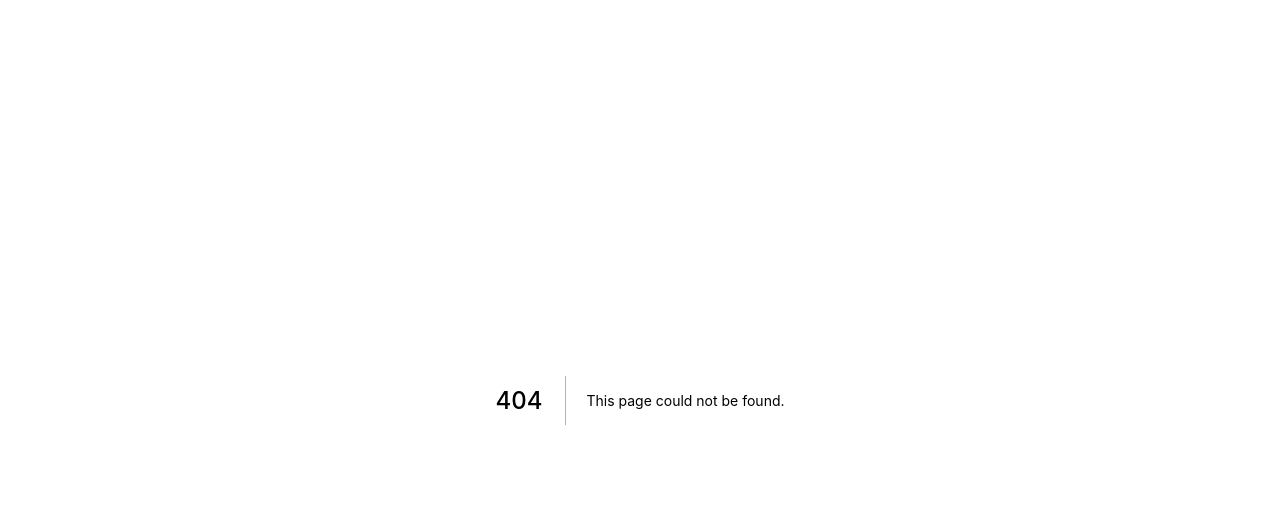
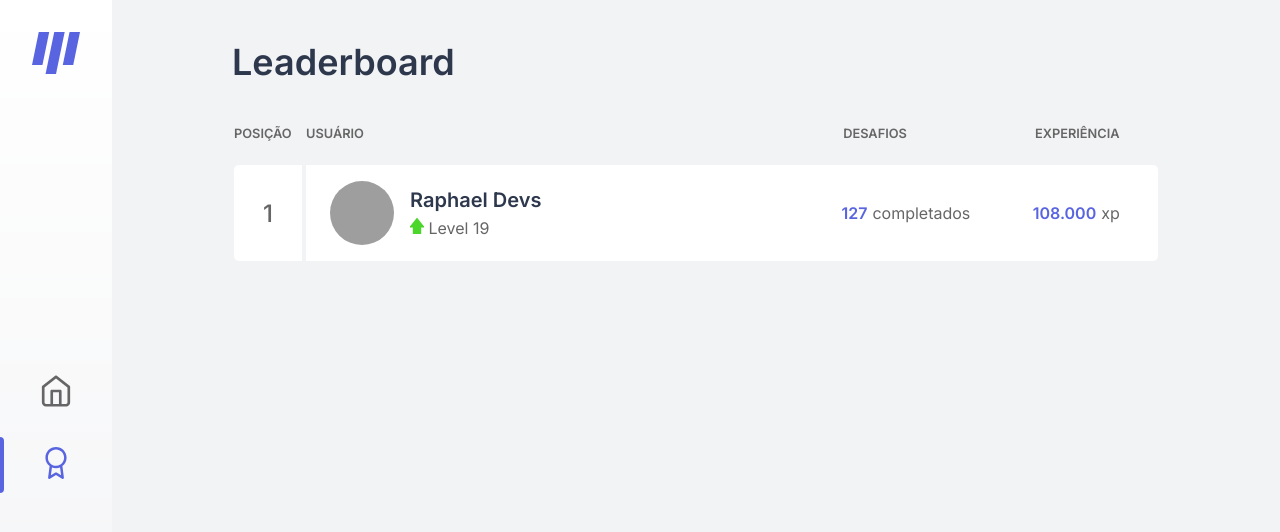
Before and after one commit to raphaeldevs/nlw4-moveit, a Next.js app: page /ranking in a window 1280 px wide. Before the commit this address had no page. Shown: the top 532 px of the page. Built offline with nearby package versions, Linux system fonts and the light colour scheme; grey boxes are pictures that could not be loaded.

Commit message:
create ranking page

```diff
--- /dev/null
+++ b/src/pages/ranking.tsx
@@ -0,0 +1,58 @@
+import Head from 'next/head'
+
+import { AsideBar } from '../components/AsideBar'
+
+import styles from '../styles/pages/Ranking.module.css'
+
+export default function Ranking() {
+  return (
+    <>
+      <Head>
+        <title>Início | move.it</title>
+      </Head>
+
+      <div className={styles.wrapper}>
+        <AsideBar />
+
+        <div className={styles.container}>
+          <h1>Leaderboard</h1>
+
+          <table>
+            <thead>
+              <tr>
+                <th>Posição</th>
+                <th>Usuário</th>
+                <th>Desafios</th>
+                <th>Experiência</th>
+              </tr>
+            </thead>
+
+            <tbody>
+              <tr>
+                <td>1</td>
+                <td>
+                  <img
+                    src="https://github.com/raphaeldevs.png"
+                    alt="Raphael Corrêa"
+                  />
+                  <div>
+                    <strong>Raphael Devs</strong>
+                    <span>
+                      <img src="/icons/level.svg" alt="Level" /> Level 19
+                    </span>
+                  </div>
+                </td>
+                <td>
+                  <strong>127</strong> completados
+                </td>
+                <td>
+                  <strong>108.000</strong> xp
+                </td>
+              </tr>
+            </tbody>
+          </table>
+        </div>
+      </div>
+    </>
+  )
+}
--- /dev/null
+++ b/src/styles/pages/Ranking.module.css
@@ -0,0 +1,123 @@
+.wrapper {
+  display: flex;
+
+  overflow: hidden;
+}
+
+.container {
+  max-width: 992px;
+  width: 100%;
+  height: 100vh;
+
+  display: flex;
+  flex-direction: column;
+
+  margin: 0 auto;
+  padding: 2.5rem 2rem;
+}
+
+.container h1 {
+  margin-bottom: 2.5rem;
+
+  font-size: 2.25rem;
+  font-weight: 600;
+
+  color: var(--title)
+}
+
+.container table {
+  width: 100%;
+}
+
+.container table tr {
+  width: 100%;
+  height: 96px;
+
+  display: grid;
+  grid-template-columns: 72px 0.7fr 0.25fr auto;
+}
+
+.container table tr td {
+  display: flex;
+  align-items: center;
+}
+
+.container table thead {
+  display: block;
+}
+
+.container table thead tr {
+  height: 15px;
+
+  margin-bottom: 1.5rem;
+}
+
+.container table thead th {
+  text-align: left;
+  text-transform: uppercase;
+
+  font-size: 0.8rem;
+  font-weight: 700;
+}
+
+.container table tbody {
+  display: block;
+
+  height: calc(100vh * 0.8);
+
+  overflow-y: auto;
+
+  padding-bottom: 2rem;
+
+  scrollbar-width: none;
+}
+
+.container table tbody::-webkit-scrollbar {
+  width: 0;
+}
+
+.container table tbody tr {
+  margin-bottom: 0.5em;
+
+  border-radius: 5px;
+
+  overflow: hidden;
+}
+
+.container table tbody td {
+  background: var(--white);
+}
+
+.container table tbody td:first-child {
+  justify-content: center;
+
+  margin-right: 0.25rem;
+
+  font-size: 1.5rem;
+  font-weight: 500;
+}
+
+.container table tbody td > img {
+  width: 64px;
+  height: 64px;
+
+  margin: 0 1rem 0 1.5rem;
+
+  border-radius: 50%;
+}
+
+.container table tbody td div strong {
+  display: block;
+  margin-bottom: 0.4rem;
+
+  font-size: 1.25rem;
+  font-weight: 600;
+
+  color: var(--title)
+}
+
+.container table tbody td strong {
+  margin-right: 5px;
+
+  color: var(--blue);
+}
```
